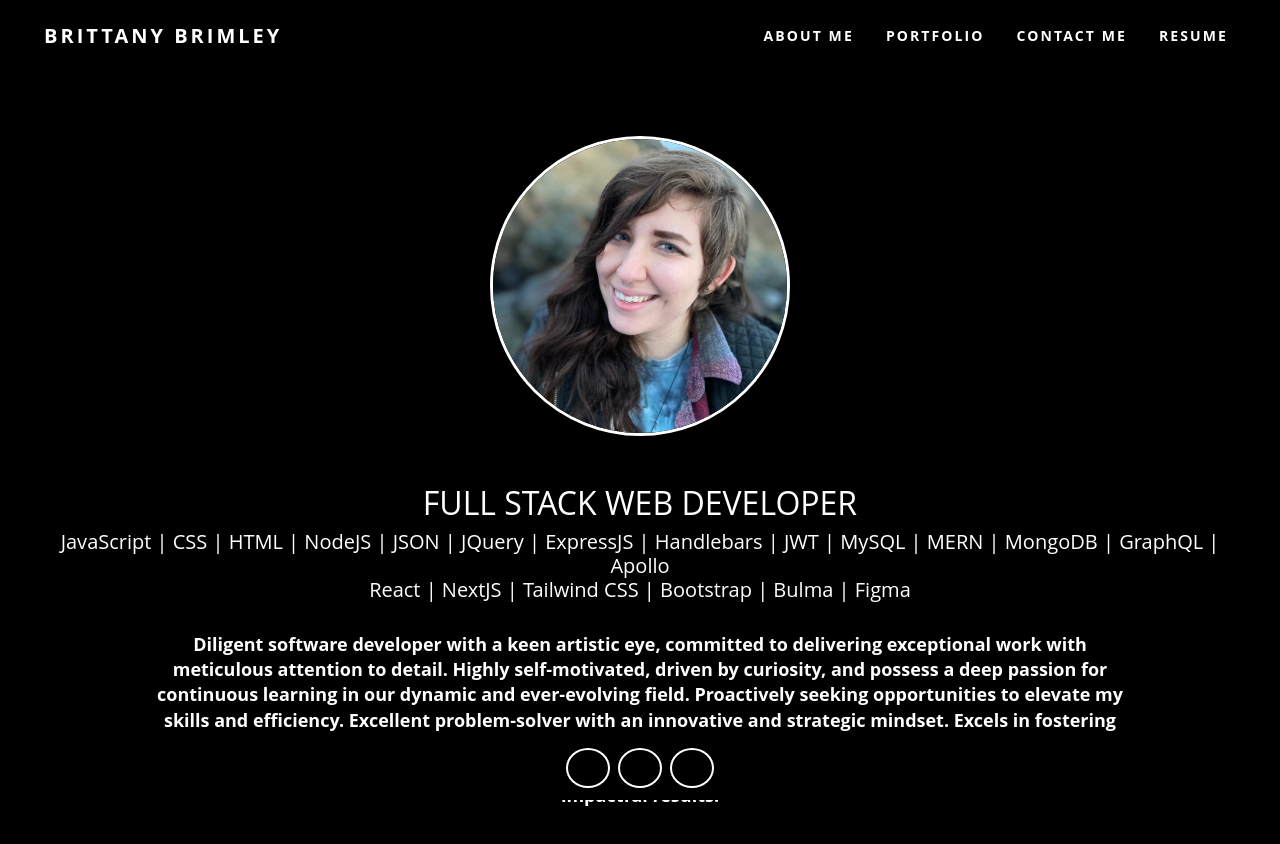
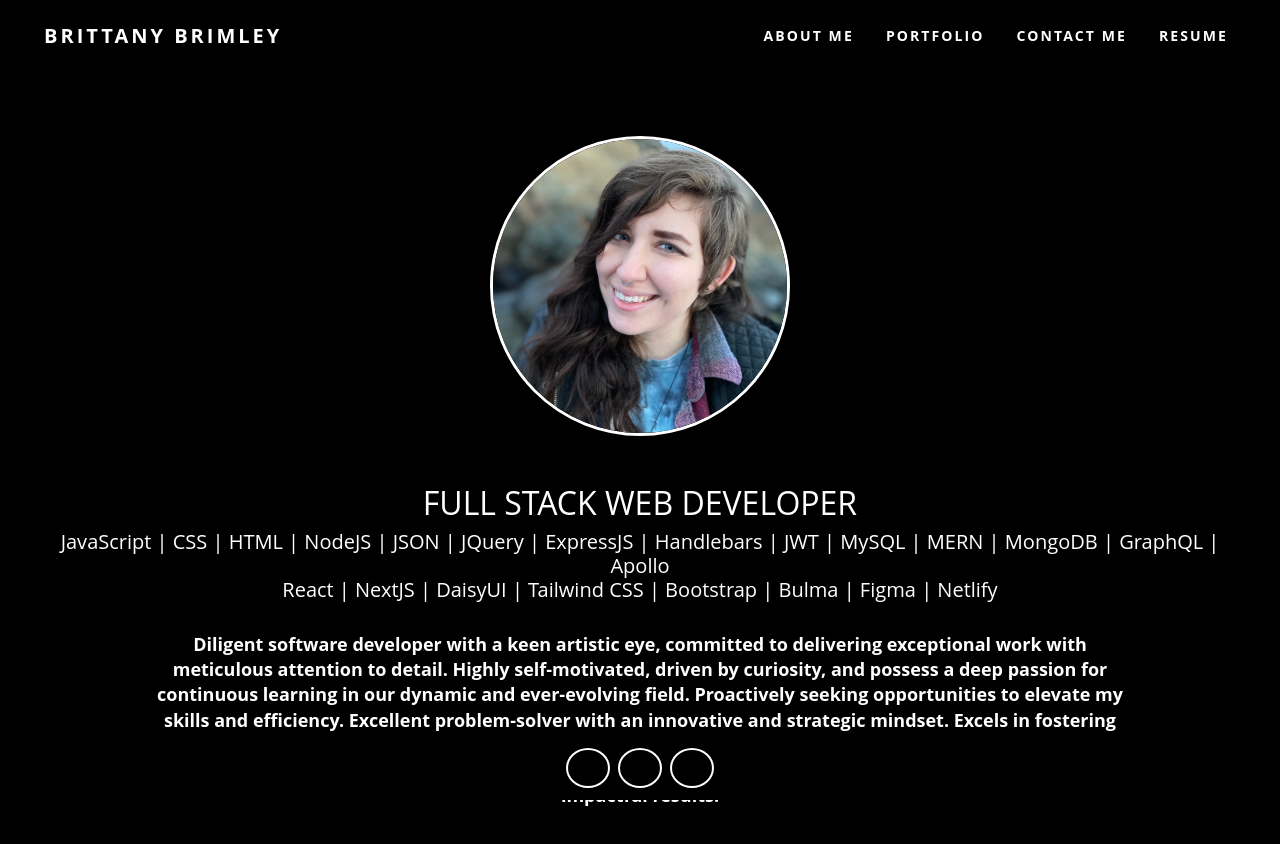
Before and after one commit to Git-BritHub/Brittany-Portfolio-Main, a React (Vite) app: page / in a window 1280 px wide. Shown: the top 844 px of the page. Built offline with nearby package versions, Linux system fonts and the light colour scheme; some icons are missing.

Commit message:
added programs to about me section

```diff
--- a/src/views/AboutMe/AboutMe.jsx
+++ b/src/views/AboutMe/AboutMe.jsx
@@ -15,7 +15,7 @@ function AboutMe() {
             />
             <h2>FULL STACK WEB DEVELOPER</h2>
             <h3>JavaScript | CSS | HTML | NodeJS | JSON | JQuery | ExpressJS | Handlebars | JWT | MySQL | MERN | MongoDB | GraphQL | Apollo </h3>
-            <h3>React | NextJS | Tailwind CSS | Bootstrap | Bulma | Figma</h3>
+            <h3>React | NextJS | DaisyUI | Tailwind CSS | Bootstrap | Bulma | Figma | Netlify</h3>
             <p>Diligent software developer with a keen artistic eye, committed to delivering exceptional work with meticulous attention to detail. Highly self-motivated, driven by curiosity, and possess a deep passion for continuous learning in our dynamic and ever-evolving field. Proactively seeking opportunities to elevate my skills and efficiency. Excellent problem-solver with an innovative and strategic mindset. Excels in fostering positive and communicative team environments, contributing effectively. Simultaneously thrives in independent work settings and is committed to realizing a company's objectives with a focus on delivering impactful results.</p>
         </div>
         // TODO: Add Parallax feature
```
